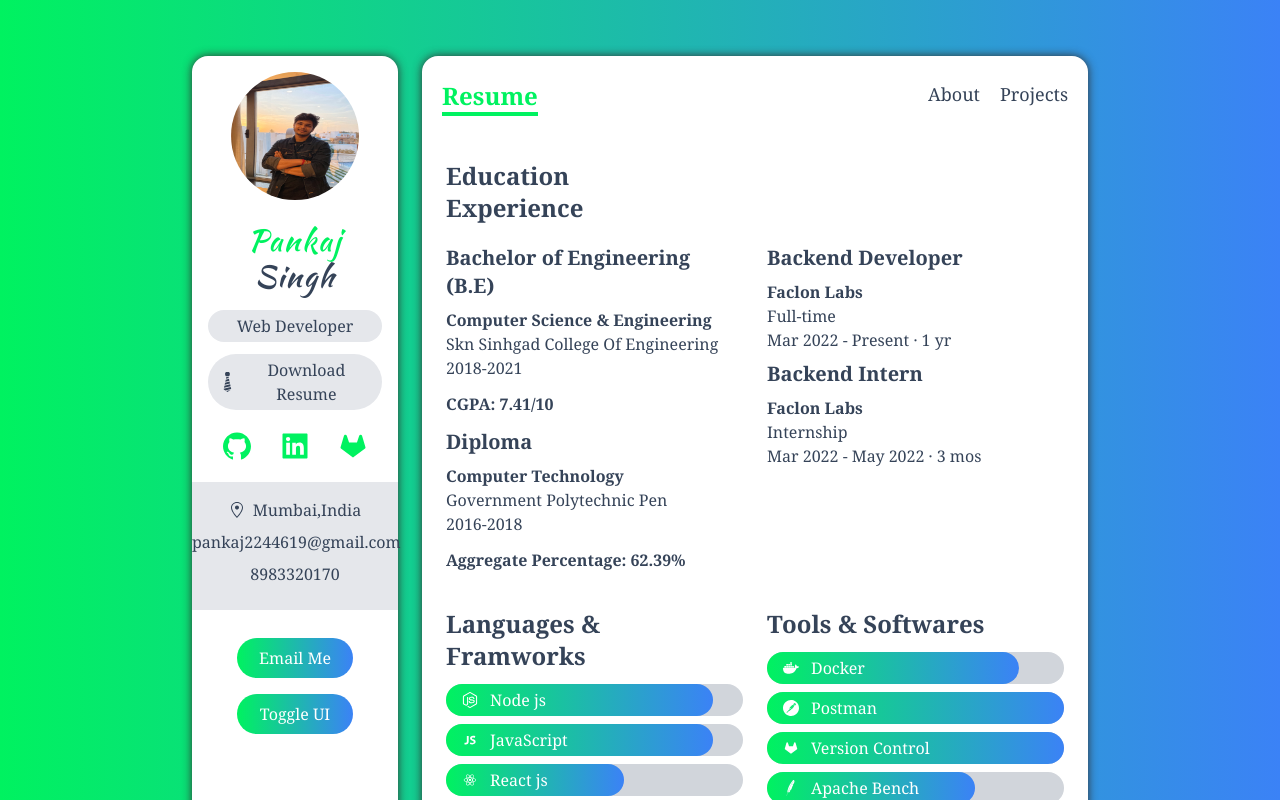
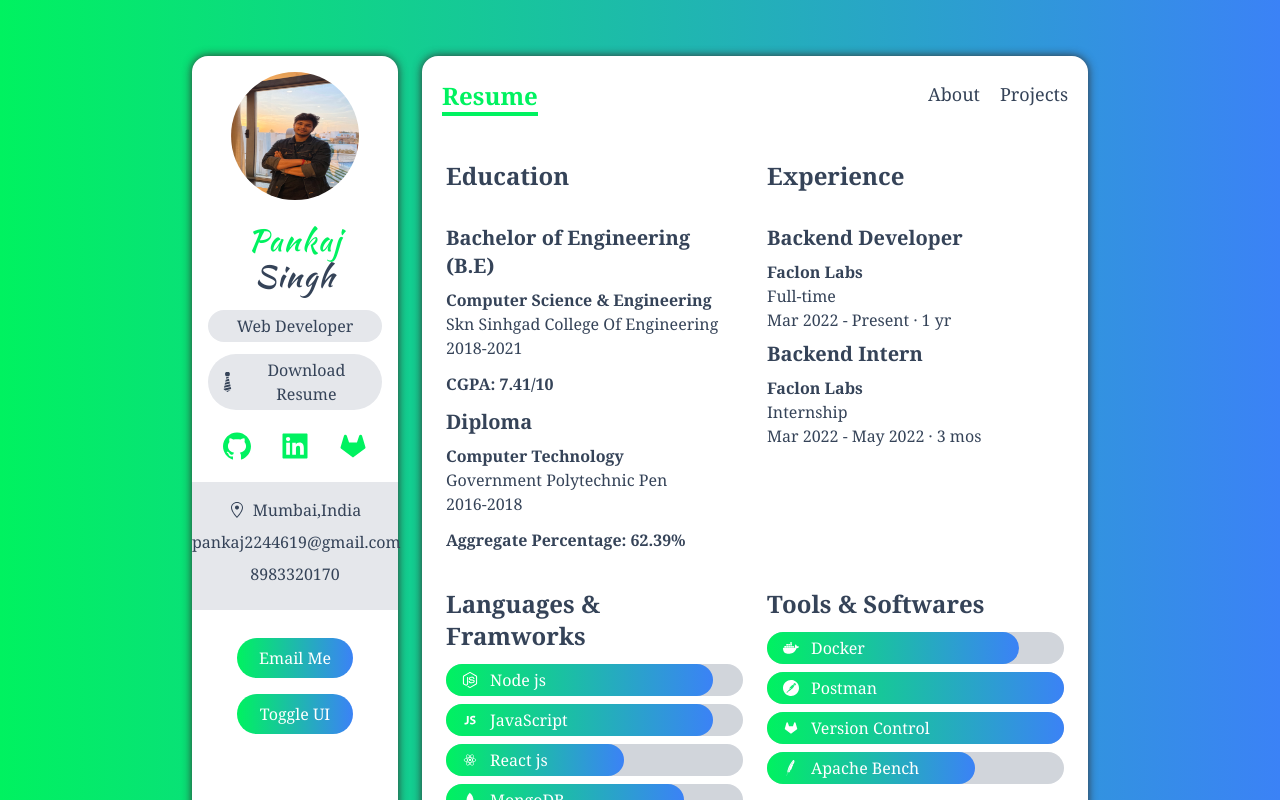
Before and after one commit to devh4ppy/Portfolio-Website, a Next.js app: page /resume in a window 1280 px wide. Shown: the top 800 px of the page. Built offline with nearby package versions, Linux system fonts and the light colour scheme.

Commit message:
Update resume.tsx

```diff
--- a/pages/resume.tsx
+++ b/pages/resume.tsx
@@ -9,12 +9,12 @@ const resume = () => {
     return (
         <div className="px-6 py-2">
             {/* education */}
-            <div className='grid-md:grid-cols-2 text-2xl font-bold my-3 gap-6 '>
+            <div className='grid gap-6 md:grid-cols-2'>
             <div>
-            <h5>Education</h5>
+            <h5 className='my-3 text-2xl font-bold'>Education</h5>
             </div>
             <div>
-            <h5>Experience</h5>
+            <h5 className='my-3 text-2xl font-bold'>Experience</h5>
             </div>
             </div>
             {/* education info */}
```
